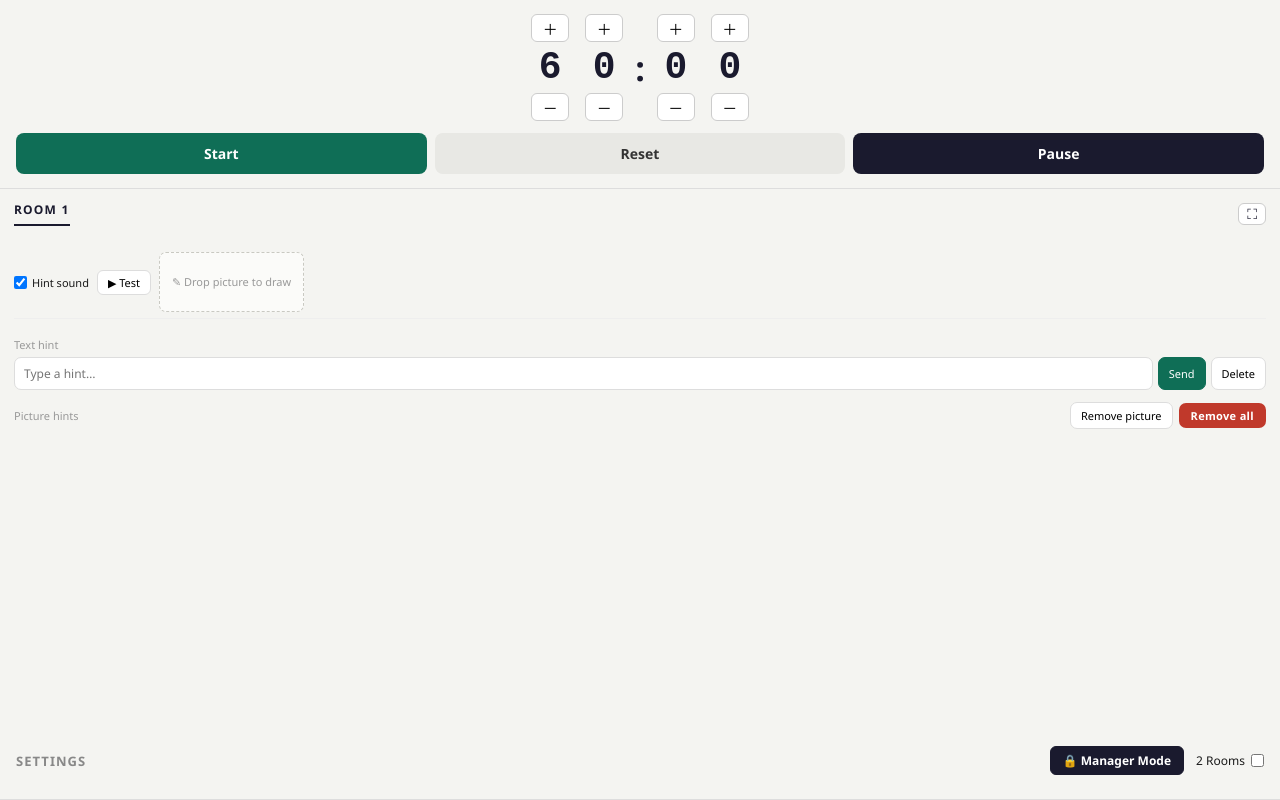
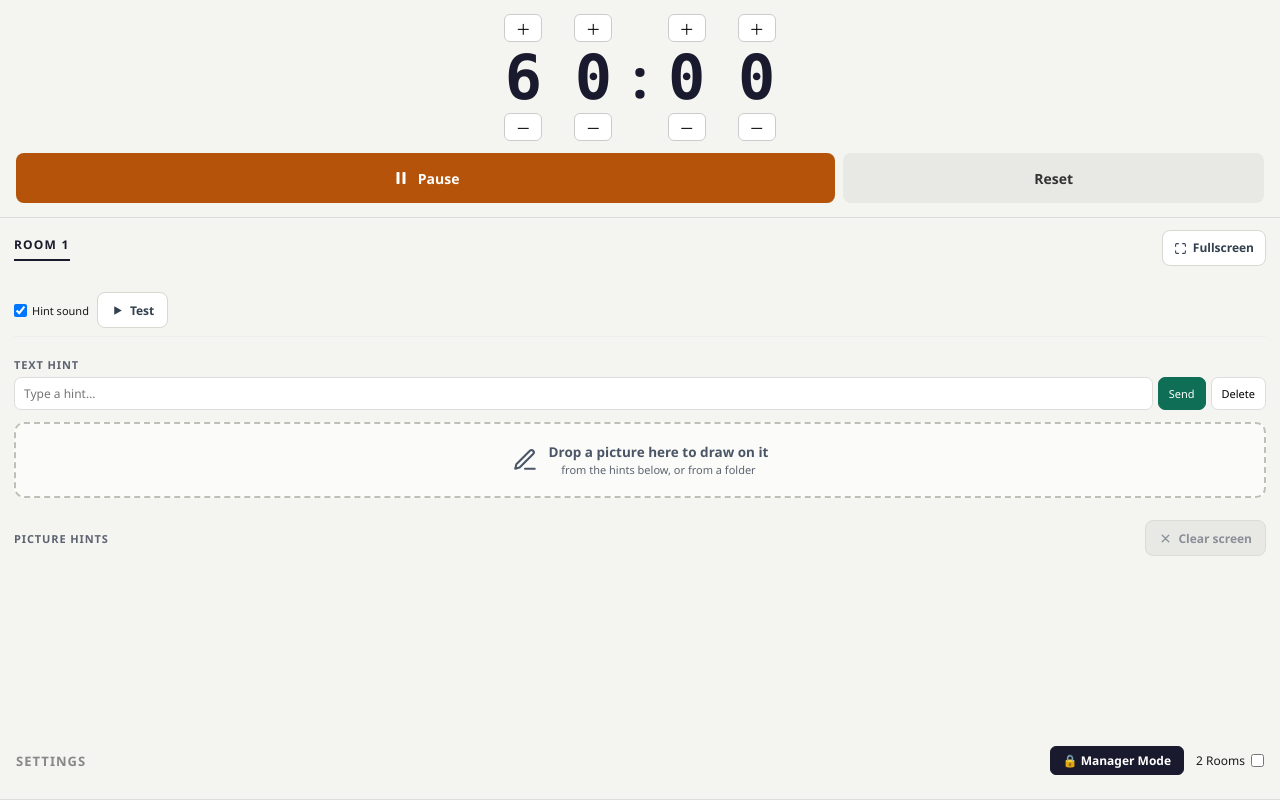
Before and after one commit to darkhousemaster-hue/ER-Timer, an Electron app: page src/windows/control.html in a window 1280 px wide. Both pictures are taken after a click on the button "Start". Drawn offline with Linux system fonts and the light colour scheme; no server answers.

Commit message:
control window: single Start/Pause button and the agreed UI clean-up
Start and Pause were two equal buttons next to Reset, the clock was
smaller than the hint thumbnails, and several labels were unreadable.

- Start and Pause are now one button: green Start when stopped or
  paused, amber Pause while running. It is twice the width of Reset and
  doubles as the running indicator, so no separate status badge is
  needed. The Space shortcut, game over and Reset all keep it in sync.
- clock 38 -> 62px with tabular figures so digits stop shifting
- section labels 2.6:1 -> 5.4:1 contrast (they were #999 at 11px)
- Test and Fullscreen kept, now labelled with real SVG icons instead of
  bare glyphs, and 36px tall instead of 24
- the draw drop zone moves to its own full-width 76px row - it was a
  145x60 strip squeezed beside Test and easy to miss
- "Remove picture" + "Remove all" merged into one "Clear screen" that
  wipes text and picture together, and greys out while the player
  screen is already empty. Clicking the live thumbnail again still
  removes just the picture and leaves the text up.

Co-Authored-By: Claude Opus 4.8 <noreply@anthropic.com>

```diff
--- a/src/renderer/control-renderer.js
+++ b/src/renderer/control-renderer.js
@@ -175,6 +175,9 @@ async function boot() {
   if (chkWin) chkWin.checked = state.rememberWindowPos !== false
   renderDigits()
   renderResetDigits()
+  renderTransport()
+  updateClearButton(0)
+  updateClearButton(1)
   renderPhases(0)
   renderPhases(1)
   applyAllSettings()
@@ -256,21 +259,38 @@ function stopAllSounds() {
 // Timer runs in main process (Node.js) — immune to window throttling
 // Renderer just sends commands and receives tick updates back
 
+// Start and Pause are one button — it always shows the action you can take
+// right now, so it doubles as the running/paused indicator.
+function renderTransport() {
+  const btn = document.getElementById('btn-playpause')
+  if (!btn) return
+  const running = !!state.timerRunning
+  btn.classList.toggle('is-pause',  running)
+  btn.classList.toggle('is-start', !running)
+  const lbl = document.getElementById('playpause-label')
+  if (lbl) lbl.textContent = running ? 'Pause' : 'Start'
+  btn.setAttribute('aria-label', running ? 'Pause timer' : 'Start timer')
+  btn.title = running ? 'Pause the countdown (Space)' : 'Start the countdown (Space)'
+}
+
 function startTimer() {
   if (state.timerRunning) return
   state.timerRunning = true
+  renderTransport()
   window.api.send('timer-start', { seconds: digitsToSeconds(state.digits) })
   scheduleSave()
 }
 
 function pauseTimer() {
   state.timerRunning = false
+  renderTransport()
   window.api.send('timer-pause')
   stopCountdownAudio()
 }
 
 function resetTimer() {
   state.timerRunning = false
+  renderTransport()
   stopAllSounds()
   state.digits = [...state.resetDigits]
   renderDigits()
@@ -294,14 +314,18 @@ window.api.on('timer-tick-control', data => {
 // Gameover — fired by main process 500ms after hitting zero
 window.api.on('timer-gameover', () => {
   state.timerRunning = false
+  renderTransport()          // time is up — offer Start again
   stopCountdownAudio()
   if (state.settings.gameoverSound)
     playSound(state.settings.gameoverSound, -1, 'gameover')
   scheduleSave()
 })
 
-document.getElementById('btn-start').onclick = () => { startTimer(); scheduleSave() }
-document.getElementById('btn-pause').onclick = () => { pauseTimer(); scheduleSave() }
+document.getElementById('btn-playpause').onclick = () => {
+  if (state.timerRunning) pauseTimer()
+  else                    startTimer()
+  scheduleSave()
+}
 document.getElementById('btn-reset').onclick = resetTimer
 
 // ── Live timer digits (top +/- controls) ─────────────
@@ -668,6 +692,7 @@ function sendTextHint(roomIndex) {
   window.api.send('hint-text', { roomIndex, text })
   if (state.rooms[roomIndex].hintSoundOn !== false)
     playSound(state.settings.hintSound, roomIndex)
+  updateClearButton(roomIndex)
   scheduleSave()
 }
 function deleteTextHint(roomIndex) {
@@ -675,6 +700,7 @@ function deleteTextHint(roomIndex) {
   inp.value = ''
   state.rooms[roomIndex].currentTextHint = ''
   window.api.send('hint-text', { roomIndex, text: '' })
+  updateClearButton(roomIndex)
   scheduleSave()
 }
 
@@ -699,14 +725,11 @@ document.querySelectorAll('.btn-test-hint-sound').forEach(btn => {
 // ════════════════════════════════════════════════════════
 // REMOVE HINT
 // ════════════════════════════════════════════════════════
-document.querySelectorAll('.btn-remove-hint').forEach(btn => {
-  btn.onclick = () => removeActiveImageHint(parseInt(btn.dataset.room))
-})
-
-document.querySelectorAll('.btn-remove-all').forEach(btn => {
+// One button takes everything off the player screen. It stays disabled while
+// that screen is already empty, so it doubles as "is anything showing?".
+document.querySelectorAll('.btn-clear-screen').forEach(btn => {
   btn.onclick = () => {
     const roomIndex = parseInt(btn.dataset.room)
-    // Clear text hint
     const inp = document.querySelector(`.hint-input[data-room='${roomIndex}']`)
     if (inp) inp.value = ''
     state.rooms[roomIndex].currentTextHint  = ''
@@ -715,15 +738,26 @@ document.querySelectorAll('.btn-remove-all').forEach(btn => {
     window.api.send('hint-clear', { roomIndex })
     document.querySelectorAll(`#phases-${roomIndex} .hint-thumb.selected`)
       .forEach(el => el.classList.remove('selected'))
+    updateClearButton(roomIndex)
     scheduleSave()
   }
 })
+
+// Picture only — used when the live thumbnail is clicked a second time
 function removeActiveImageHint(roomIndex) {
   state.rooms[roomIndex].currentImageHint = ''
   document.querySelectorAll(`#phases-${roomIndex} .hint-thumb.selected`)
     .forEach(el => el.classList.remove('selected'))
   window.api.send('hint-clear', { roomIndex })
-  scheduleSave()
+  updateClearButton(roomIndex)
+  scheduleSave()
+}
+
+function updateClearButton(roomIndex) {
+  const btn = document.querySelector(`.btn-clear-screen[data-room='${roomIndex}']`)
+  if (!btn) return
+  const r = state.rooms[roomIndex] || {}
+  btn.disabled = !r.currentTextHint && !r.currentImageHint
 }
 
 // ════════════════════════════════════════════════════════
@@ -1012,6 +1046,12 @@ function buildRiddleEl(riddle, phase, roomIndex) {
     if (state.rooms[roomIndex].currentImageHint === src) img.classList.add('selected')
 
     img.addEventListener('click', () => {
+      // Clicking the picture that is already live takes it back off the
+      // screen — this is how you clear just the picture and keep the text.
+      if (state.rooms[roomIndex].currentImageHint === src) {
+        removeActiveImageHint(roomIndex)
+        return
+      }
       document.querySelectorAll(`#phases-${roomIndex} .hint-thumb.selected`)
         .forEach(el => el.classList.remove('selected'))
       img.classList.add('selected')
@@ -1019,6 +1059,7 @@ function buildRiddleEl(riddle, phase, roomIndex) {
       window.api.send('hint-image', { roomIndex, src })
       if (state.rooms[roomIndex].hintSoundOn !== false)
         playSound(state.settings.hintSound, roomIndex)
+      updateClearButton(roomIndex)
       scheduleSave()
     })
 
@@ -1587,6 +1628,7 @@ window.api.on('annotate-result', ({ roomIndex, filePath }) => {
   window.api.send('hint-image', { roomIndex, src })
   if (state.rooms[roomIndex].hintSoundOn !== false)
     playSound(state.settings.hintSound, roomIndex)
+  updateClearButton(roomIndex)
   scheduleSave()
 })
 
--- a/src/styles/control.css
+++ b/src/styles/control.css
@@ -12,7 +12,13 @@ section { padding: 14px 16px; border-bottom: 1px solid #ddd; flex-shrink: 0; }
   font-size: 13px; font-weight: 600;
   text-transform: uppercase; letter-spacing: 0.08em; color: #888;
 }
-.sub-label { font-size: 11px; color: #999; display: block; margin-bottom: 5px; }
+/* #5c6470 gives 5.4:1 on the panel — #999 was 2.6:1 and hard to read */
+.sub-label {
+  font-size: 11px; color: #5c6470; display: block; margin-bottom: 5px;
+  font-weight: 700; letter-spacing: 0.08em; text-transform: uppercase;
+}
+/* Small inline icon used on Test / Fullscreen / Clear screen */
+.mini-ico { width: 13px; height: 13px; fill: currentColor; display: block; flex: none; }
 .room-label {
   font-size: 12px; font-weight: 700; text-transform: uppercase;
   letter-spacing: 0.1em; color: #1a1a2e; margin-bottom: 10px;
@@ -31,21 +37,38 @@ section { padding: 14px 16px; border-bottom: 1px solid #ddd; flex-shrink: 0; }
 }
 .dc-btn:hover { background: #e8e8e4; }
 .dc-btn:active { transform: scale(0.96); }
+/* The clock is what a GM checks at a glance — make it the biggest thing here.
+   Tabular figures stop the digits shifting as they count down. */
 .dc-digit {
-  font-size: 38px; font-weight: 700; width: 46px;
-  text-align: center; font-family: 'Courier New', monospace; color: #1a1a2e;
+  font-size: 62px; font-weight: 700; width: 62px;
+  text-align: center; font-family: Consolas, 'Courier New', monospace;
+  font-variant-numeric: tabular-nums; color: #1a1a2e; line-height: 1.02;
 }
-.dc-sep { font-size: 34px; font-weight: 700; color: #1a1a2e; }
+.dc-sep { font-size: 54px; font-weight: 700; color: #1a1a2e; line-height: 1.02; }
 
 #timer-buttons { display: flex; gap: 8px; justify-content: center; }
 #timer-buttons button {
-  flex: 1; padding: 11px; border: none; border-radius: 8px;
+  display: flex; align-items: center; justify-content: center; gap: 8px;
+  padding: 11px; border: none; border-radius: 8px; min-height: 50px;
   font-size: 14px; font-weight: 600; cursor: pointer; font-family: inherit;
+  transition: background 0.15s;
 }
 #timer-buttons button:active { transform: scale(0.97); }
-#btn-start  { background: #0F6E56; color: #fff; }
-#btn-reset  { background: #e8e8e4; color: #333; }
-#btn-pause  { background: #1a1a2e; color: #fff; }
+#timer-buttons button:focus-visible { outline: 2px solid #1a1a2e; outline-offset: 2px; }
+
+/* Start/Pause share one button — twice the width of Reset, so the action
+   you reach for during a game is the obvious one. */
+#btn-playpause { flex: 2; font-size: 16px; color: #fff; }
+#btn-playpause.is-start { background: #0F6E56; }
+#btn-playpause.is-start:hover { background: #0d5e4a; }
+#btn-playpause.is-pause { background: #B45309; }   /* 5.0:1 with white */
+#btn-playpause.is-pause:hover { background: #96450a; }
+.tb-ico { width: 18px; height: 18px; fill: currentColor; display: block; flex: none; }
+#btn-playpause.is-start .ic-pause,
+#btn-playpause.is-pause .ic-play { display: none; }
+
+#btn-reset { flex: 1; background: #e8e8e4; color: #333; }
+#btn-reset:hover { background: #dcdcd6; }
 
 /* ── Room columns ──────────────────────────────────────── */
 #rooms-container {
@@ -84,13 +107,20 @@ section { padding: 14px 16px; border-bottom: 1px solid #ddd; flex-shrink: 0; }
 /* Push label to fill space so buttons sit on the right */
 .pic-header .sub-label { flex: 1; }
 
-/* Remove hint button */
-.btn-remove-hint {
-  padding: 5px 10px; border: 1px solid #ddd; border-radius: 7px;
-  background: #fff; font-size: 11px; cursor: pointer; font-family: inherit;
-  white-space: nowrap;
+/* One button clears both the text and the picture. Disabled while the
+   player screen is already empty, so it also shows whether anything is live. */
+.btn-clear-screen {
+  display: inline-flex; align-items: center; gap: 6px;
+  min-height: 36px; padding: 0 13px; border: 1px solid #a93226; border-radius: 8px;
+  background: #c0392b; color: #fff; font-size: 12px; font-weight: 700;
+  cursor: pointer; font-family: inherit; white-space: nowrap;
+  transition: background 0.15s, opacity 0.15s;
 }
-.btn-remove-hint:hover { background: #fce8e8; color: #c44; }
+.btn-clear-screen:hover:not(:disabled) { background: #a93226; }
+.btn-clear-screen:active:not(:disabled) { transform: scale(0.97); }
+.btn-clear-screen:disabled {
+  background: #e8e8e4; border-color: #dcdcd4; color: #8a8f98; cursor: default;
+}
 
 .btn-add-phase {
   padding: 5px 10px; border: 1px solid #1a1a2e; border-radius: 7px;
@@ -205,11 +235,12 @@ details[open] > summary::before { content: '▼'; }
 }
 .room-label-row .room-label { margin-bottom: 0; }
 .btn-fullscreen {
-  padding: 3px 8px; border: 1px solid #ccc; border-radius: 6px;
-  background: #fff; cursor: pointer; font-size: 14px;
-  line-height: 1; color: #1a1a2e;
+  display: inline-flex; align-items: center; gap: 6px;
+  min-height: 36px; padding: 0 11px; border: 1px solid #d8d8d0; border-radius: 8px;
+  background: #fff; cursor: pointer; font-size: 12px; font-weight: 600;
+  line-height: 1; color: #33404f; font-family: inherit; white-space: nowrap;
 }
-.btn-fullscreen:hover { background: #1a1a2e; color: #fff; }
+.btn-fullscreen:hover { background: #1a1a2e; color: #fff; border-color: #1a1a2e; }
 
 /* ── Accordion headers — full row clickable ─────── */
 .phase-header, .riddle-header {
@@ -233,16 +264,6 @@ details[open] > summary::before { content: '▼'; }
 .device-list { display: flex; flex-direction: column; gap: 3px; }
 /* room 2 rows hidden by JS via inline style on boot */
 
-/* ── Remove all hints button ─────────────────────────── */
-.btn-remove-all {
-  padding: 5px 12px; border: none; border-radius: 7px;
-  background: #c0392b; color: #fff; font-size: 11px;
-  font-weight: 600; cursor: pointer; font-family: inherit;
-  letter-spacing: 0.03em; transition: background 0.15s;
-}
-.btn-remove-all:hover  { background: #a93226; }
-.btn-remove-all:active { transform: scale(0.97); }
-
 /* ── Room name input (manager mode) ─────────────────── */
 .room-name-input {
   flex: 1; padding: 3px 7px; border: 1px solid #1a1a2e;
@@ -255,25 +276,40 @@ details[open] > summary::before { content: '▼'; }
 /* ── Hint sound controls ─────────────────────────────── */
 .hint-sound-controls {
   display: flex; align-items: center; gap: 8px;
-  padding: 4px 0 6px;
-  border-bottom: 1px solid #eee; margin-bottom: 6px;
+  padding: 4px 0 8px;
+  border-bottom: 1px solid #eee; margin-bottom: 8px;
 }
+.btn-test-hint-sound {
+  display: inline-flex; align-items: center; gap: 6px;
+  min-height: 36px; padding: 0 13px; border: 1px solid #d8d8d0; border-radius: 8px;
+  background: #fff; font-size: 12px; font-weight: 600; color: #33404f;
+  cursor: pointer; font-family: inherit;
+}
+.btn-test-hint-sound:hover { background: #eceae6; }
 
 /* Drop a picture here to open the drawing editor before sending.
-   Fixed width (it never needs to stretch), roughly half its old length. */
+   Full width and tall enough to be an easy drop target. */
 .annotate-drop {
-  flex: 0 1 145px; min-width: 0;
-  min-height: 60px;
-  display: flex; align-items: center; justify-content: center;
-  padding: 4px 8px; border: 1.5px dashed #c9c9c2; border-radius: 7px;
-  background: #fbfbf9; color: #999;
-  font-size: 11px; line-height: 1.3; text-align: center;
+  display: flex; align-items: center; justify-content: center; gap: 11px;
+  min-height: 76px; margin-bottom: 10px;
+  padding: 6px 12px; border: 2px dashed #bfbfb6; border-radius: 10px;
+  background: #fbfbf9; color: #4a5566;
+  font-size: 13.5px; font-weight: 600; line-height: 1.25; text-align: center;
   transition: background 0.15s, border-color 0.15s, color 0.15s;
+}
+.annotate-drop .drop-ico {
+  width: 26px; height: 26px; flex: none; display: block;
+  fill: none; stroke: currentColor; stroke-width: 1.9;
+  stroke-linecap: round; stroke-linejoin: round;
+}
+.annotate-drop small {
+  display: block; font-size: 11px; font-weight: 400; color: #5c6470; margin-top: 2px;
 }
 .annotate-drop.drag-over {
   border-color: #0F6E56; border-style: solid;
-  background: #eafaf1; color: #0F6E56; font-weight: 600;
+  background: #e9f7f1; color: #0b5b46;
 }
+.annotate-drop.drag-over small { color: #0b5b46; }
 
 /* ── Scrollable picture hints area ──────────────────── */
 .hint-pic-area {
--- a/src/windows/control.html
+++ b/src/windows/control.html
@@ -33,9 +33,13 @@
     </div>
   </div>
   <div id="timer-buttons">
-    <button id="btn-start">Start</button>
-    <button id="btn-reset">Reset</button>
-    <button id="btn-pause">Pause</button>
+    <!-- One button for both states: Start when stopped/paused, Pause while running -->
+    <button id="btn-playpause" class="is-start" aria-label="Start timer" title="Start the countdown (Space)">
+      <svg class="tb-ico ic-play"  viewBox="0 0 24 24" aria-hidden="true"><path d="M6 4l14 8-14 8z"/></svg>
+      <svg class="tb-ico ic-pause" viewBox="0 0 24 24" aria-hidden="true"><rect x="6" y="4" width="4" height="16" rx="1"/><rect x="14" y="4" width="4" height="16" rx="1"/></svg>
+      <span id="playpause-label">Start</span>
+    </button>
+    <button id="btn-reset" title="Back to the start time">Reset</button>
   </div>
 </section>
 
@@ -44,14 +48,16 @@
 
   <!-- Room 1 -->
   <div class="room-col" id="room-col-0">
-    <div class="room-label-row"><span class="room-label" id="room-name-0">Room 1</span><input type="text" id="room-name-input-0" class="room-name-input manager-only" value="Room 1" placeholder="Room name" style="display:none"><button id="btn-fs-0" class="btn-fullscreen" title="Fullscreen">⛶</button></div>
+    <div class="room-label-row"><span class="room-label" id="room-name-0">Room 1</span><input type="text" id="room-name-input-0" class="room-name-input manager-only" value="Room 1" placeholder="Room name" style="display:none"><button id="btn-fs-0" class="btn-fullscreen" title="Show this room's player window full screen"><svg class="mini-ico" viewBox="0 0 24 24" aria-hidden="true" style="fill:none;stroke:currentColor;stroke-width:2;stroke-linecap:round;stroke-linejoin:round"><path d="M8 3H5a2 2 0 0 0-2 2v3M16 3h3a2 2 0 0 1 2 2v3M8 21H5a2 2 0 0 1-2-2v-3M16 21h3a2 2 0 0 0 2-2v-3"/></svg>Fullscreen</button></div>
     <div class="hint-sound-controls">
       <label class="toggle-row" style="font-size:11px;gap:5px;">
         <input type="checkbox" class="chk-hint-sound-on" data-room="0" checked>
         <span>Hint sound</span>
       </label>
-      <button class="btn-test-hint-sound" data-room="0" style="padding:4px 10px;border:1px solid #ddd;border-radius:6px;background:#fff;font-size:11px;cursor:pointer;font-family:inherit;">▶ Test</button>
-      <div class="annotate-drop" data-room="0" title="Drag a picture here to draw on it, then send it to the players">✎ Drop picture to draw</div>
+      <button class="btn-test-hint-sound" data-room="0" title="Play the hint sound once">
+        <svg class="mini-ico" viewBox="0 0 24 24" aria-hidden="true"><path d="M6 4l14 8-14 8z"/></svg>
+        Test
+      </button>
     </div>
     <div class="hint-text-area">
       <label class="sub-label">Text hint</label>
@@ -61,11 +67,18 @@
         <button class="btn-hint-del"  data-room="0">Delete</button>
       </div>
     </div>
+    <div class="annotate-drop" data-room="0" title="Drag a picture here to draw on it, then send it to the players">
+      <svg class="drop-ico" viewBox="0 0 24 24" aria-hidden="true"><path d="M12 20h9"/><path d="M16.5 3.5a2.1 2.1 0 0 1 3 3L7 19l-4 1 1-4z"/></svg>
+      <span class="drop-txt">Drop a picture here to draw on it
+        <small>from the hints below, or from a folder</small></span>
+    </div>
     <div class="hint-pic-area">
       <div class="pic-header">
         <span class="sub-label" style="margin:0">Picture hints</span>
-        <button class="btn-remove-hint" data-room="0">Remove picture</button>
-        <button class="btn-remove-all" data-room="0">Remove all</button>
+        <button class="btn-clear-screen" data-room="0" disabled title="Take the text and picture off the player screen">
+          <svg class="mini-ico" viewBox="0 0 24 24" aria-hidden="true" style="fill:none;stroke:currentColor;stroke-width:2.4;stroke-linecap:round"><path d="M18 6 6 18M6 6l12 12"/></svg>
+          Clear screen
+        </button>
         <button class="btn-add-phase manager-only" data-room="0">+ Phase</button>
       </div>
       <div class="phases-scroll">
@@ -76,14 +89,16 @@
 
   <!-- Room 2 -->
   <div class="room-col" id="room-col-1">
-    <div class="room-label-row"><span class="room-label" id="room-name-1">Room 2</span><input type="text" id="room-name-input-1" class="room-name-input manager-only" value="Room 2" placeholder="Room name" style="display:none"><button id="btn-fs-1" class="btn-fullscreen" title="Fullscreen">⛶</button></div>
+    <div class="room-label-row"><span class="room-label" id="room-name-1">Room 2</span><input type="text" id="room-name-input-1" class="room-name-input manager-only" value="Room 2" placeholder="Room name" style="display:none"><button id="btn-fs-1" class="btn-fullscreen" title="Show this room's player window full screen"><svg class="mini-ico" viewBox="0 0 24 24" aria-hidden="true" style="fill:none;stroke:currentColor;stroke-width:2;stroke-linecap:round;stroke-linejoin:round"><path d="M8 3H5a2 2 0 0 0-2 2v3M16 3h3a2 2 0 0 1 2 2v3M8 21H5a2 2 0 0 1-2-2v-3M16 21h3a2 2 0 0 0 2-2v-3"/></svg>Fullscreen</button></div>
     <div class="hint-sound-controls">
       <label class="toggle-row" style="font-size:11px;gap:5px;">
         <input type="checkbox" class="chk-hint-sound-on" data-room="1" checked>
         <span>Hint sound</span>
       </label>
-      <button class="btn-test-hint-sound" data-room="1" style="padding:4px 10px;border:1px solid #ddd;border-radius:6px;background:#fff;font-size:11px;cursor:pointer;font-family:inherit;">▶ Test</button>
-      <div class="annotate-drop" data-room="1" title="Drag a picture here to draw on it, then send it to the players">✎ Drop picture to draw</div>
+      <button class="btn-test-hint-sound" data-room="1" title="Play the hint sound once">
+        <svg class="mini-ico" viewBox="0 0 24 24" aria-hidden="true"><path d="M6 4l14 8-14 8z"/></svg>
+        Test
+      </button>
     </div>
     <div class="hint-text-area">
       <label class="sub-label">Text hint</label>
@@ -93,11 +108,18 @@
         <button class="btn-hint-del"  data-room="1">Delete</button>
       </div>
     </div>
+    <div class="annotate-drop" data-room="1" title="Drag a picture here to draw on it, then send it to the players">
+      <svg class="drop-ico" viewBox="0 0 24 24" aria-hidden="true"><path d="M12 20h9"/><path d="M16.5 3.5a2.1 2.1 0 0 1 3 3L7 19l-4 1 1-4z"/></svg>
+      <span class="drop-txt">Drop a picture here to draw on it
+        <small>from the hints below, or from a folder</small></span>
+    </div>
     <div class="hint-pic-area">
       <div class="pic-header">
         <span class="sub-label" style="margin:0">Picture hints</span>
-        <button class="btn-remove-hint" data-room="1">Remove picture</button>
-        <button class="btn-remove-all" data-room="1">Remove all</button>
+        <button class="btn-clear-screen" data-room="1" disabled title="Take the text and picture off the player screen">
+          <svg class="mini-ico" viewBox="0 0 24 24" aria-hidden="true" style="fill:none;stroke:currentColor;stroke-width:2.4;stroke-linecap:round"><path d="M18 6 6 18M6 6l12 12"/></svg>
+          Clear screen
+        </button>
         <button class="btn-add-phase manager-only" data-room="1">+ Phase</button>
       </div>
       <div class="phases-scroll">
```
